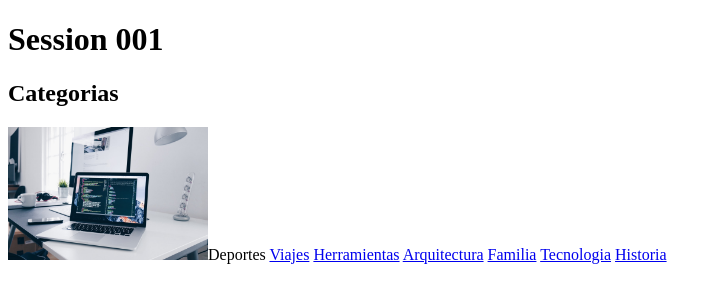
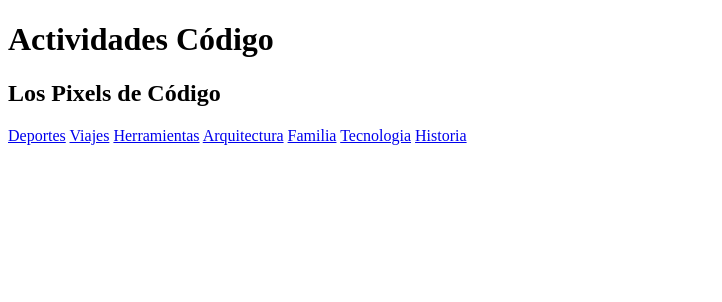
Before and after one commit to erlinstein/PrimeraPagina, a plain HTML site: page index.html in a window 1280 px wide. Shown: the whole page, without its empty margins (0-722 px from the left). Drawn offline with Linux system fonts and the light colour scheme.

Commit message:
first commit

```diff
--- a/index.html
+++ b/index.html
@@ -7,11 +7,10 @@
 </head>
 <body>
     <header>
-        <h1>Session 001</h1>
+        <h1>Actividades Código</h1>
     </header>
     <nav>
-        <h2>Categorias</h2>
-        <img src="./img/photo-code_1.jpg" width="200" alt="escritoio aesthetic para ccodear"
+        <h2>Los Pixels de Código </h2>
         <a href="./01-02-Deportes.html">Deportes</a>
         <a href="./01-03-Viajes.html">Viajes</a>
         <a href="./01-html5.html">Herramientas</a>
```
